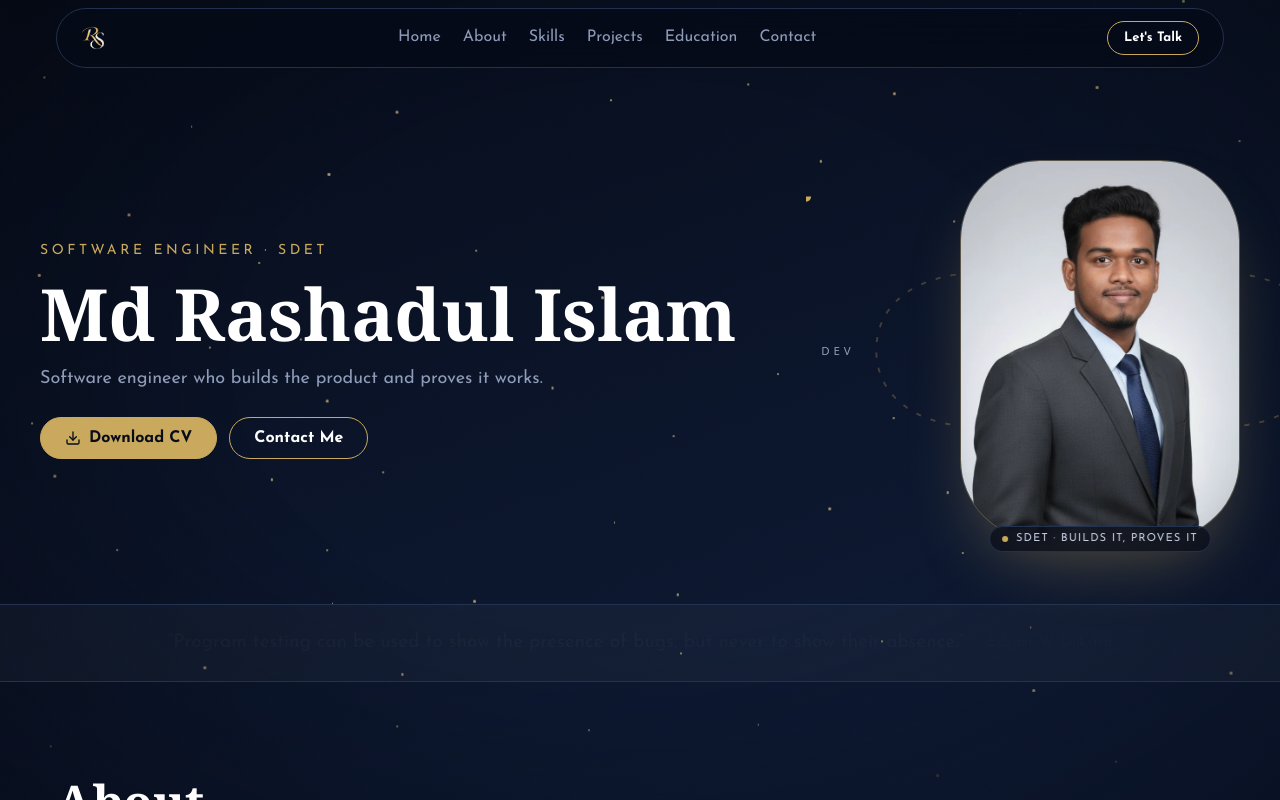
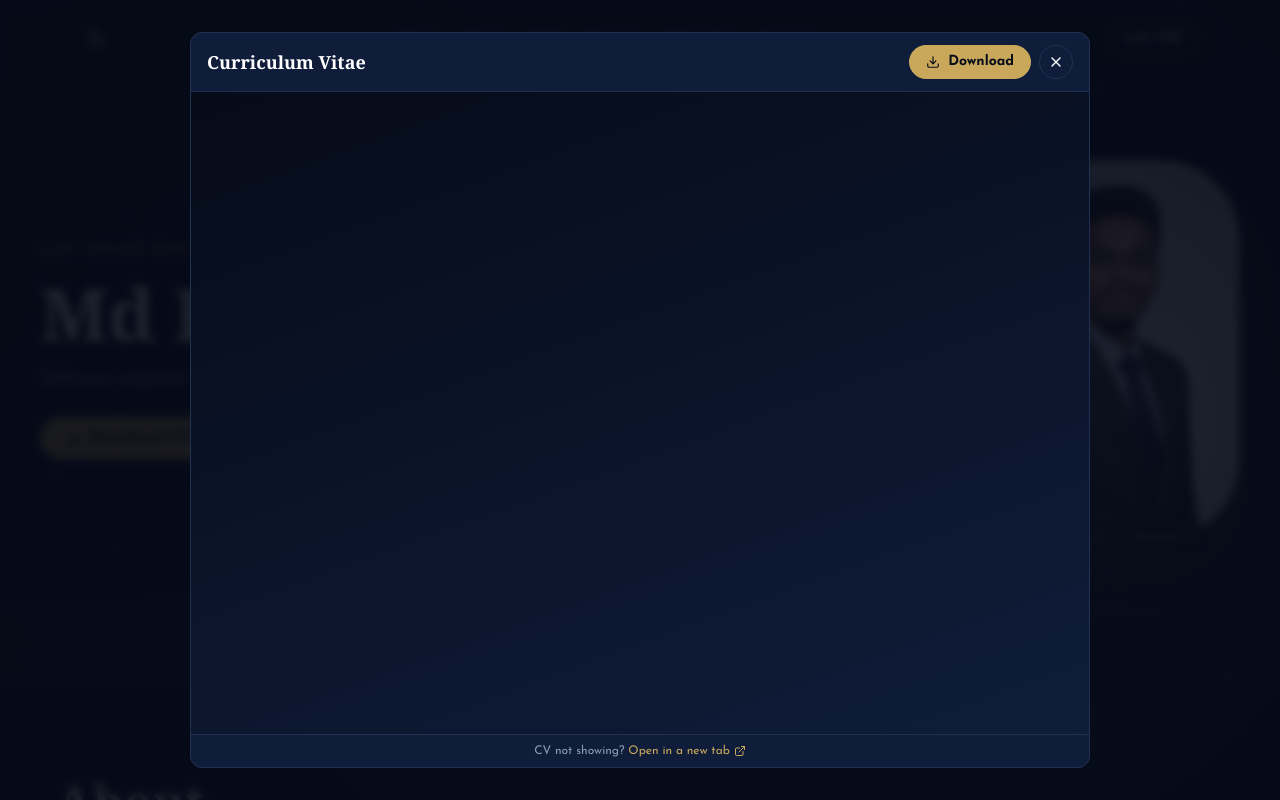
Before and after one commit to rashadkhan97/my-portfolio, a React (Vite) app: page / in a window 1280 px wide. Both pictures are taken after a click on the button "Download CV". Shown: the top 800 px of the page. Built offline with nearby package versions, Linux system fonts and the light colour scheme.

Commit message:
cv update

```diff
--- /dev/null
+++ b/src/components/CvViewer.jsx
@@ -0,0 +1,79 @@
+import { useEffect } from "react";
+import { FiDownload, FiExternalLink, FiX } from "react-icons/fi";
+import { profile } from "../data/content";
+
+// pop-up that shows the CV first; the visitor can then download it (opened by the Download CV button in Hero.jsx)
+const CvViewer = ({ onClose }) => {
+  // close on Escape and stop the page behind from scrolling while the pop-up is open
+  useEffect(() => {
+    const onKey = (e) => e.key === "Escape" && onClose();
+    document.addEventListener("keydown", onKey);
+    const prevOverflow = document.body.style.overflow;
+    document.body.style.overflow = "hidden";
+    return () => {
+      document.removeEventListener("keydown", onKey);
+      document.body.style.overflow = prevOverflow;
+    };
+  }, [onClose]);
+
+  return (
+    <div
+      role="dialog"
+      aria-modal="true"
+      aria-label="CV preview"
+      onClick={onClose} // click on the dark backdrop closes
+      className="fixed inset-0 z-[100] flex items-center justify-center bg-navy/90 backdrop-blur-sm p-3 md:p-6"
+    >
+      <div
+        onClick={(e) => e.stopPropagation()} // clicks inside the card must not close it
+        className="flex flex-col w-full max-w-[900px] h-full max-h-[92vh] rounded-xl border border-line bg-navyLight overflow-hidden"
+      >
+        <div className="flex items-center justify-between gap-3 px-4 py-3 border-b border-line">
+          <h3 className="font-heading text-white font-bold text-base md:text-lg">
+            Curriculum Vitae
+          </h3>
+          <div className="flex items-center gap-2">
+            {/* same file, real download only when the visitor asks for it */}
+            <a
+              href={profile.cv}
+              download
+              className="flex items-center gap-2 px-4 py-1.5 rounded-full text-sm font-bold bg-gold text-navy border border-gold transition-all duration-500 hover:bg-white hover:border-white"
+            >
+              <FiDownload />
+              Download
+            </a>
+            <button
+              type="button"
+              onClick={onClose}
+              aria-label="Close CV preview"
+              className="p-2 rounded-full text-white border border-line transition-all duration-500 hover:border-gold hover:text-gold"
+            >
+              <FiX />
+            </button>
+          </div>
+        </div>
+
+        <iframe
+          src={`${profile.cv}#view=FitH`}
+          title="CV preview"
+          className="flex-1 w-full bg-white"
+        />
+
+        {/* phones often cannot show a PDF inside a frame, so offer a new-tab fallback */}
+        <p className="px-4 py-2 text-xs text-muted border-t border-line text-center">
+          CV not showing?{" "}
+          <a
+            href={profile.cv}
+            target="_blank"
+            rel="noreferrer"
+            className="inline-flex items-center gap-1 text-gold hover:text-white"
+          >
+            Open in a new tab <FiExternalLink />
+          </a>
+        </p>
+      </div>
+    </div>
+  );
+};
+
+export default CvViewer;
--- a/src/components/Hero.jsx
+++ b/src/components/Hero.jsx
@@ -1,9 +1,11 @@
+import { useState } from "react";
 import { motion } from "framer-motion";
 import { Link } from "react-scroll";
 import { FiDownload } from "react-icons/fi";
 import { fadeIn } from "../framerMotion/variants";
 import { profile } from "../data/content";
 import ProfilePhoto from "./ProfilePhoto";
+import CvViewer from "./CvViewer";
 
 // shared look for the Download CV button, whether it is a real download link or the placeholder button
 const cvButtonClass =
@@ -11,6 +13,7 @@ const cvButtonClass =
 
 // editorial hero: big name + pitch on the left, photo on the right
 const Hero = () => {
+  const [cvOpen, setCvOpen] = useState(false); // true while the CV pop-up (CvViewer) is showing
   return (
     <section id="home" className="pt-40 pb-16 px-4">
       <div className="max-w-[1200px] mx-auto flex md:flex-row flex-col items-center justify-between gap-12">
@@ -30,10 +33,15 @@ const Hero = () => {
           <p className="text-muted text-lg max-w-[520px]">{profile.pitch}</p>
           <div className="mt-2 flex flex-wrap gap-3 justify-center md:justify-start">
             {profile.cv ? (
-              <a href={profile.cv} download className={cvButtonClass}>
+              // opens the CV pop-up first; the real download button lives inside CvViewer.jsx
+              <button
+                type="button"
+                onClick={() => setCvOpen(true)}
+                className={cvButtonClass}
+              >
                 <FiDownload />
                 Download CV
-              </a>
+              </button>
             ) : (
               // no CV file yet: the button stays visible but does nothing (see cv in data/content.js)
               <button
@@ -67,6 +75,7 @@ const Hero = () => {
           <ProfilePhoto loop className="h-[380px] w-[280px]" />
         </motion.div>
       </div>
+      {cvOpen && <CvViewer onClose={() => setCvOpen(false)} />}
     </section>
   );
 };
--- a/src/data/content.js
+++ b/src/data/content.js
@@ -10,7 +10,7 @@ export const profile = {
   email: "rsrashad99@gmail.com",
   phone: "+8801959981909", // international format; used for tel: and the WhatsApp link
   phoneDisplay: "+880 1959 981909",
-  cv: null, // no CV yet: the Download CV button stays visible but does nothing. To make it work: save the PDF as public/my_cv/Md-Rashadul-Islam-CV.pdf and set this to "/my_cv/Md-Rashadul-Islam-CV.pdf"
+  cv: "/my_cv/Md-Rashadul-Islam-CV.pdf", // file in public/my_cv/; Download CV shows it in a pop-up first (CvViewer.jsx), download is inside the pop-up. Set to null to show a do-nothing button
   photo: "/images/profile.webp", // smaller copy of profile.png (kept as the original); file lives in public/images/; set to null to show initials instead
   github: "https://github.com/rashadkhan97",
   linkedin: "https://www.linkedin.com/in/rashadkhan97",
```
Also changed, not shown: 1 other file (tests, documents, lock files or other folders).
